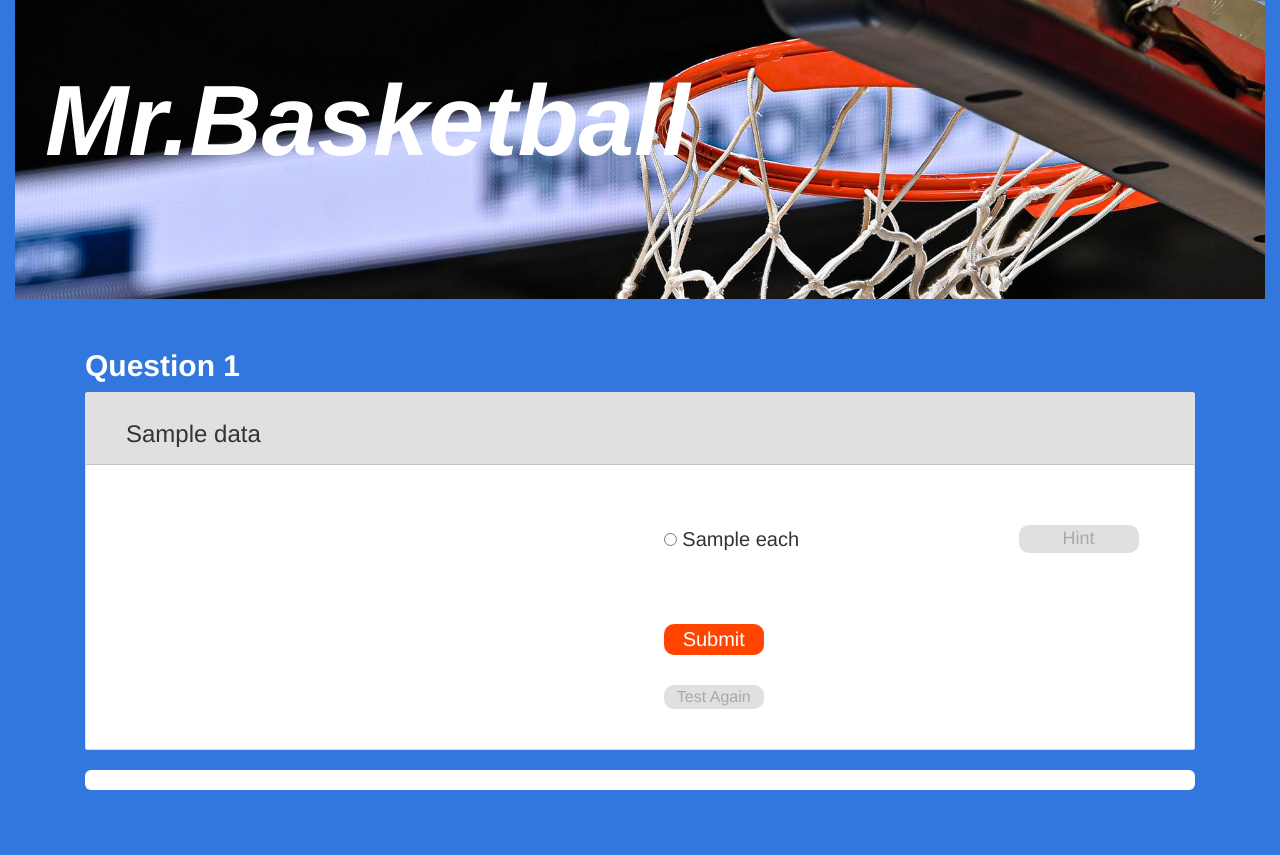
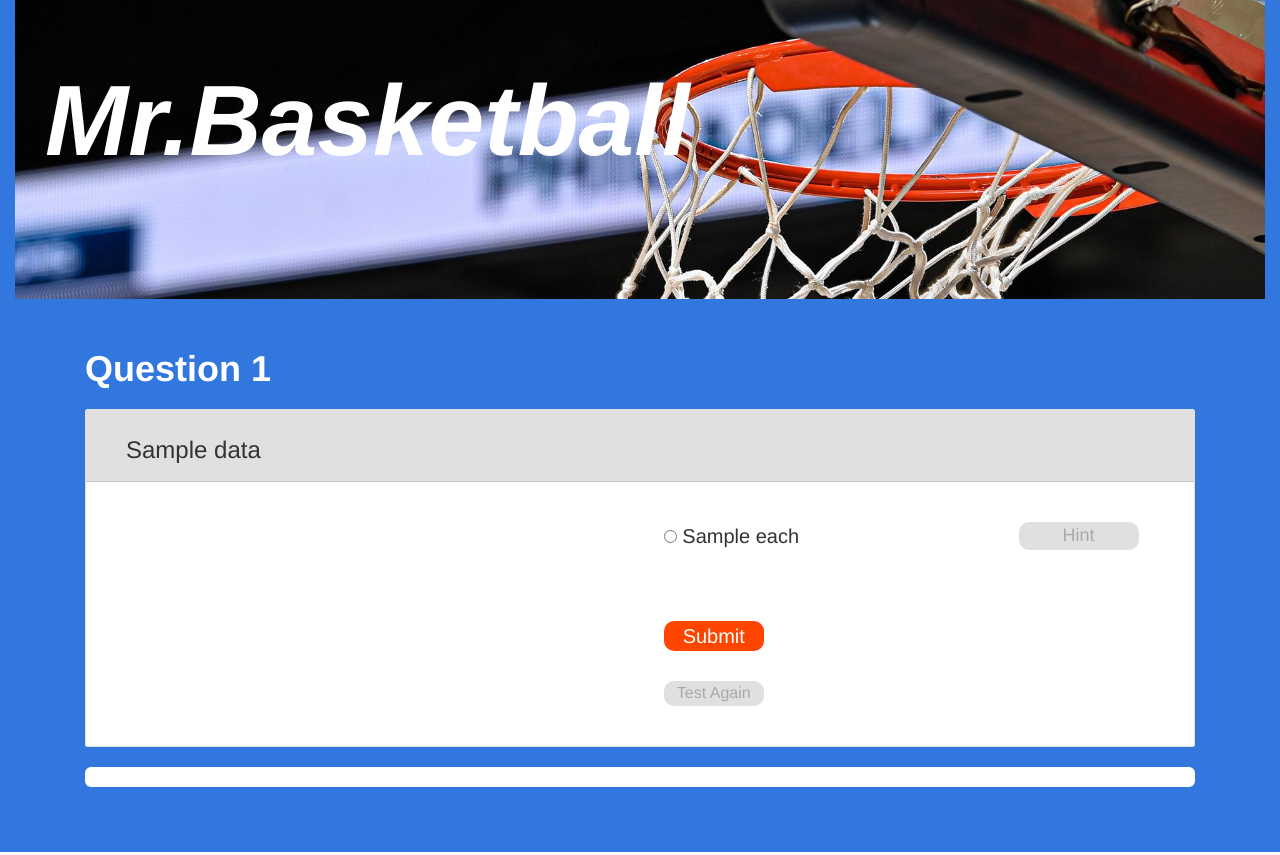
Before and after one commit to YuanLu-213/COMS4170-Final-Project, a Flask app: template templates/quiz_video.html in a window 1280 px wide; the page is wider, and only the part inside the window is pictured. Shown: the part 63-918 px from the top of that part. Run offline with Flask 2, Linux system fonts and the light colour scheme; the template is opened without the code that fills it: most values are stand-ins (such as "Sample title", 1, 10 or a date in 2020); some libraries are stand-ins or nearby versions.

Commit message:
Update quiz_video.html

```diff
--- a/templates/quiz_video.html
+++ b/templates/quiz_video.html
@@ -118,16 +118,16 @@
         width: 90%;
     }
 
-    h2{
+    h1{
         color:white;
         font-weight: bold;
+        margin-bottom: 20px;
     }
 
     .col-md-4{
         padding-left:0;
     }
     .choice{
-        margin-top:20px;
         font-size:20px;
         padding-left:10px;
         margin-bottom:20px;
@@ -141,9 +141,12 @@
         font-size: 20px;
         background-color: orangered;
         border-radius: 10px;
-        border: dimgrey;
+        border: orangered;
         color:white;
         width:100px;
+    }
+    .submit-button:hover{
+        color:black;
     }
 
     .again{
@@ -158,9 +161,11 @@
         color:darkgray;
         width:100px;
     }
+    .again:hover{
+        color:black;
+    }
 
     #hint{
-        margin-top:20px;
         padding-left: 10px;
         padding-right: 10px;
         font-size: 18px;
@@ -215,9 +220,9 @@
 
 <div class = 'row'>
     <div class = 'col-md-12'>
-        <h2>
+        <h1>
             Question {{data.id}}
-        </h2>
+        </h1>
     </div>
 </div>
 
```
